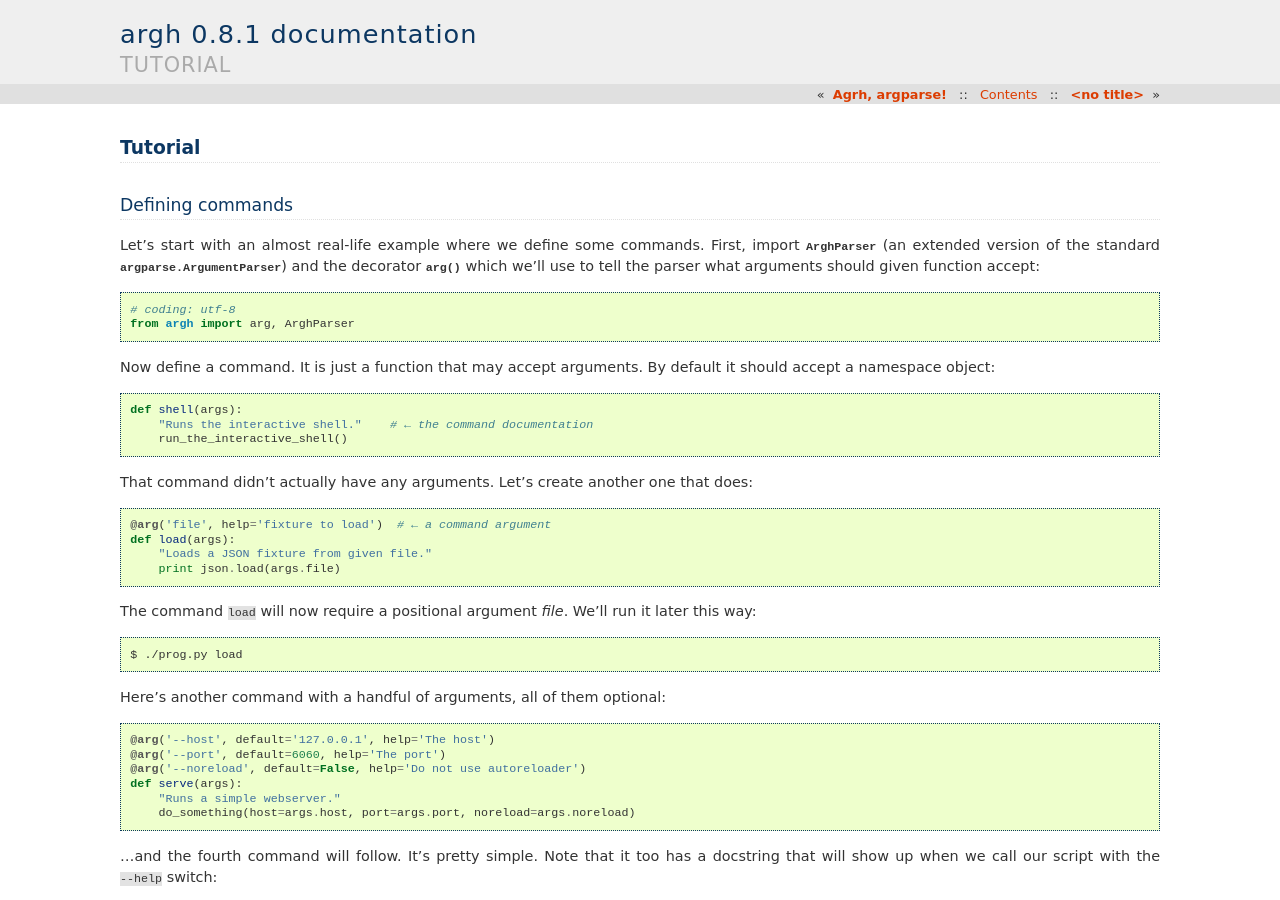
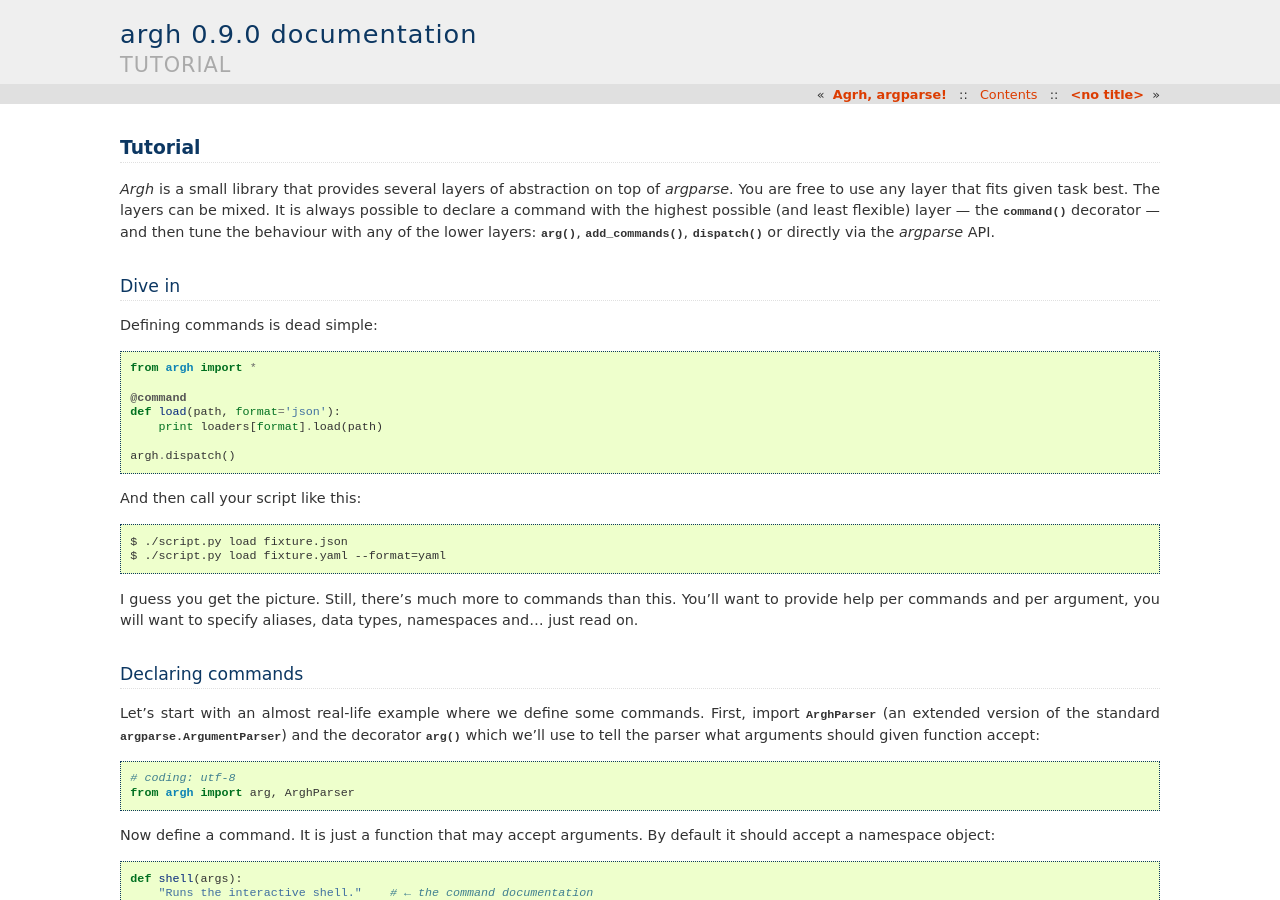
Before and after one commit to neithere/argh, a Sphinx documentation site: the page built from docs/tutorial.rst, in a window 1280 px wide and 900 px high. Built offline with Sphinx 7.4.7, drawn with Linux system fonts in a browser that asks for light colours; some of the changed text lies outside the part shown.

Commit message:
Added @command decorator. Warning: no tests yet (though it just adds a thin layer upon those already tested).

```diff
--- a/_version.py
+++ b/_version.py
@@ -1 +1 @@
-version = '0.8.1'
+version = '0.9.0'
--- a/docs/index.rst
+++ b/docs/index.rst
@@ -24,6 +24,7 @@ Here's a list of features that `argh` adds to `argparse`:
 * infer command name from function name;
 * infer agrument type from the default value;
 * infer argument action from the default value (for booleans);
+* infer arguments from function signature;
 * add an alias root command ``help`` for the ``--help`` argument;
 * enable passing unwrapped arguments to certain functions instead of a
   :class:`argparse.Namespace` object.
--- a/docs/tutorial.rst
+++ b/docs/tutorial.rst
@@ -1,8 +1,38 @@
 Tutorial
 ========
 
-Defining commands
------------------
+`Argh` is a small library that provides several layers of abstraction on top of
+`argparse`. You are free to use any layer that fits given task best. The layers
+can be mixed. It is always possible to declare a command with the highest
+possible (and least flexible) layer — the :func:`~argh.decorators.command`
+decorator — and then tune the behaviour with any of the lower layers:
+:func:`~argh.decorators.arg`, :func:`~argh.helpers.add_commands`,
+:func:`~argh.helpers.dispatch` or directly via the `argparse` API.
+
+Dive in
+-------
+
+Defining commands is dead simple::
+
+    from argh import *
+
+    @command
+    def load(path, format='json'):
+        print loaders[format].load(path)
+
+    argh.dispatch()
+
+And then call your script like this::
+
+    $ ./script.py load fixture.json
+    $ ./script.py load fixture.yaml --format=yaml
+
+I guess you get the picture. Still, there's much more to commands than this.
+You'll want to provide help per commands and per argument, you will want to
+specify aliases, data types, namespaces and... just read on.
+
+Declaring commands
+------------------
 
 Let's start with an almost real-life example where we define some commands.
 First, import :class:`~argh.helpers.ArghParser` (an extended version of the
@@ -54,6 +84,14 @@ At this point we have four functions: `shell`, `load`, `serve` and
 `serve_rest`. They are not "commands" yet because we don't even have a parser
 or dispatcher. The script must know how to interpret the arguments passed in by
 the user.
+
+Assembling commands
+-------------------
+
+.. note::
+
+    `Argh` decorators introduce a declarative mode for defining commands. You
+    can access the `argparse` API after a parser instance is created.
 
 Our next step is to assemble all the commands — web-related and miscellaneous —
 within a single argument parser. First, create the parser itself::
@@ -201,8 +240,8 @@ encoding::
 .. note::
 
     If you return a string, it is printed as is. A list or tuple is iterated
-    and printed line by line. This is how :func:`dispatcher <argh.dispatch>`
-    works.
+    and printed line by line. This is how :func:`dispatcher
+    <argh.helpers.dispatch>` works.
 
 This is fine, but what about non-linear code with if/else, exceptions and
 interactive promts? Well, you don't need to manage the stack of results within
```
Also changed, not shown: other parts of docs/tutorial.rst (+6 -5 lines), 1 other file.
